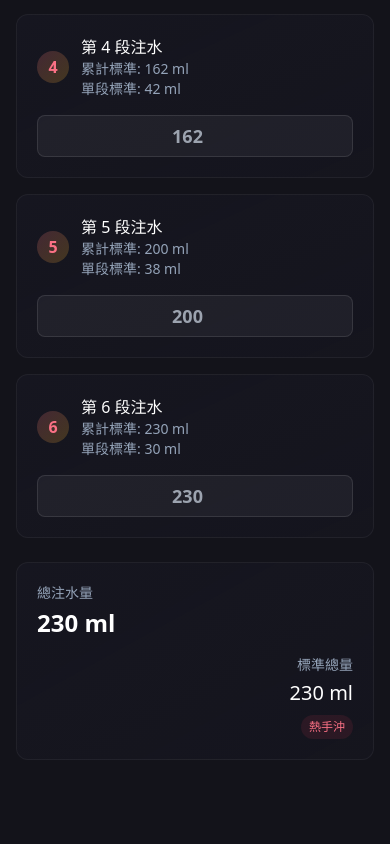
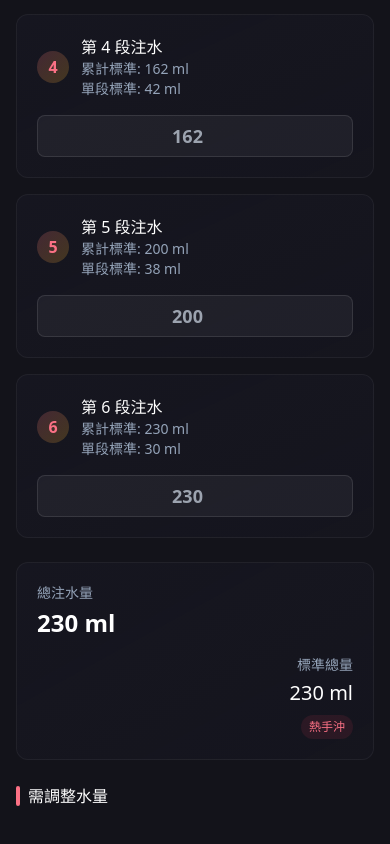
Before and after one commit to greedysisyphus/Brainless, a React (Vite) app: page /#/poursteady in a window 390 px wide. Shown: the part 956-1800 px from the top of the page. Built offline with nearby package versions, Linux system fonts and the light colour scheme; no server answers; the database is empty; sample sign-in values are in the browser's storage.

Commit message:
feat: enhance Poursteady adjustment page - Add title for adjustment suggestions - Add decorative line for section header - Keep consistent styling with mode colors - Maintain responsive design - Improve visual hierarchy

```diff
--- a/src/pages/PoursteadyAdjustment.jsx
+++ b/src/pages/PoursteadyAdjustment.jsx
@@ -253,6 +253,15 @@ export default function PoursteadyAdjustment() {
       </div>
 
       {/* 調整建議區塊 */}
+      <div className="space-y-3">
+        <div className="flex items-center gap-2">
+          <div className={`
+            w-1 h-5 rounded-full
+            ${mode === 'hot' ? 'bg-rose-400' : 'bg-blue-400'}
+          `} />
+          <h2 className="font-medium">需調整水量</h2>
+        </div>
+
         <div className="grid gap-2">
           {STANDARD_SEGMENTS[mode].map((standardSegment, index) => {
             const displayVolume = getDisplayVolume(index);
@@ -299,5 +308,6 @@ export default function PoursteadyAdjustment() {
           })}
         </div>
       </div>
+    </div>
   );
 }
```
Lines whose indentation alone changed are shown as unchanged.
